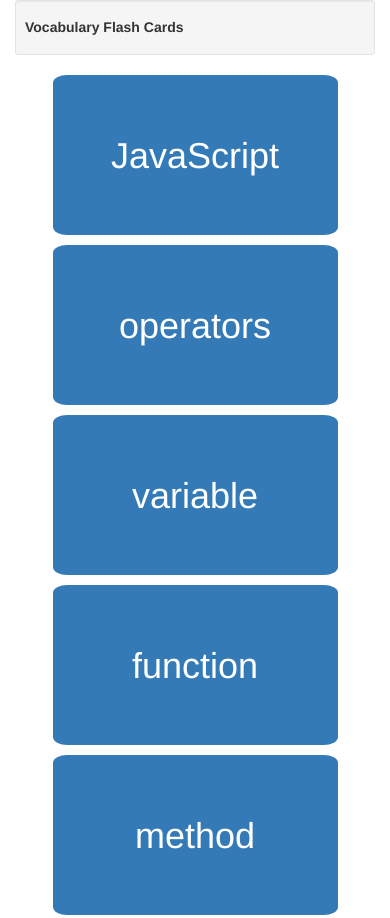
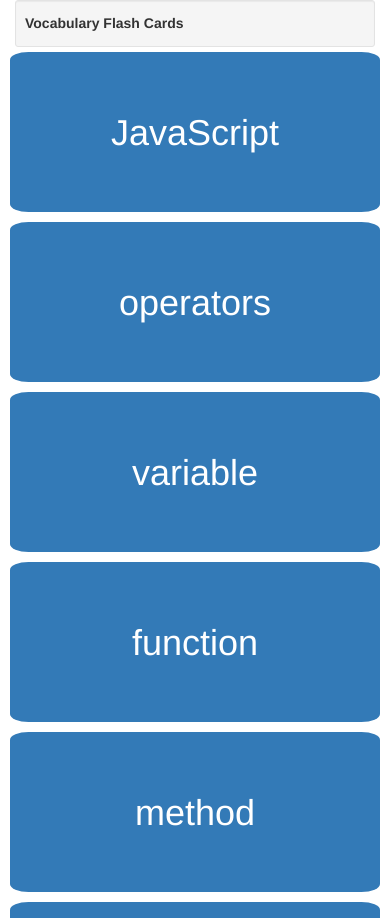
Before and after one commit to OkilyDokily/flashcards, a plain HTML site: page index.html in a window 390 px wide. Shown: the top 918 px of the page. Drawn offline with Linux system fonts and the light colour scheme.

Commit message:
add a README.md

```diff
--- a/css/styles.css
+++ b/css/styles.css
@@ -2,6 +2,10 @@ div.flex{
   display:flex;
   flex-direction: row;
   justify-content: center;
+}
+
+.well {
+  padding-bottom: 5px;
 }
 
 .grid-container {
@@ -63,3 +67,19 @@ div.flex{
   flex-direction: column;
   justify-content: center;
 }
+
+
+@media (max-width:420px){
+  .grid-container {
+    width: 95%;
+
+    display:grid;
+    grid-template-columns: 1fr;
+
+  }
+
+  .well {
+    padding: 5px 9px;
+    margin-bottom: 5px;
+  }
+}
```
Also changed, not shown: 1 other file.
